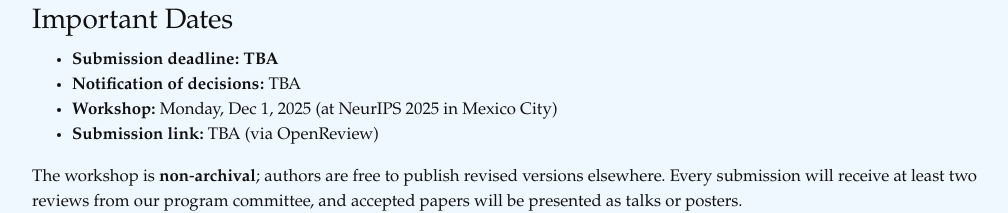
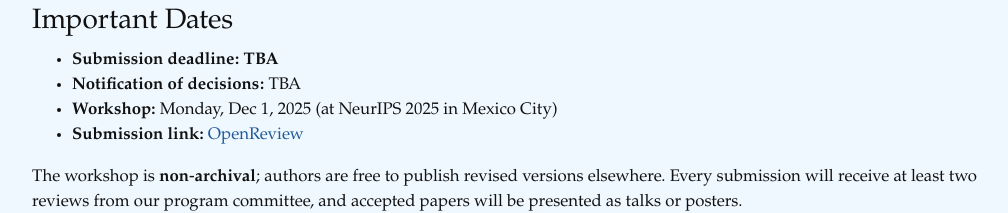
Before and after one commit to PersonaLLMworkshop/PersonaLLMworkshop.github.io, a plain HTML site: page index.html in a window 1280 px wide. Shown: the part 2040-2253 px from the top of the page, without its empty margins (123-1131 px from the left). Drawn offline with nearby package versions, Linux system fonts and the light colour scheme.

Commit message:
udate link

```diff
--- a/index.html
+++ b/index.html
@@ -239,7 +239,7 @@
         <li><strong>Submission deadline:</strong> <strong>TBA</strong></li>
         <li><strong>Notification of decisions:</strong> TBA</li>
         <li><strong>Workshop:</strong> Monday, Dec 1, 2025 (at NeurIPS 2025 in Mexico City)</li>
-		<li><strong>Submission link:</strong> TBA (via OpenReview)</li>
+		<li><strong>Submission link:</strong> <a href="https://openreview.net/forum?id=SAlWIOHb92xx&noteId=SExl5MlEppxg">OpenReview</a></li>
       </ul>
       <p class="mb-0">The workshop is <strong>non‑archival</strong>; authors are free to publish
          revised versions elsewhere. Every submission will receive at least two reviews from our program committee, and
```
